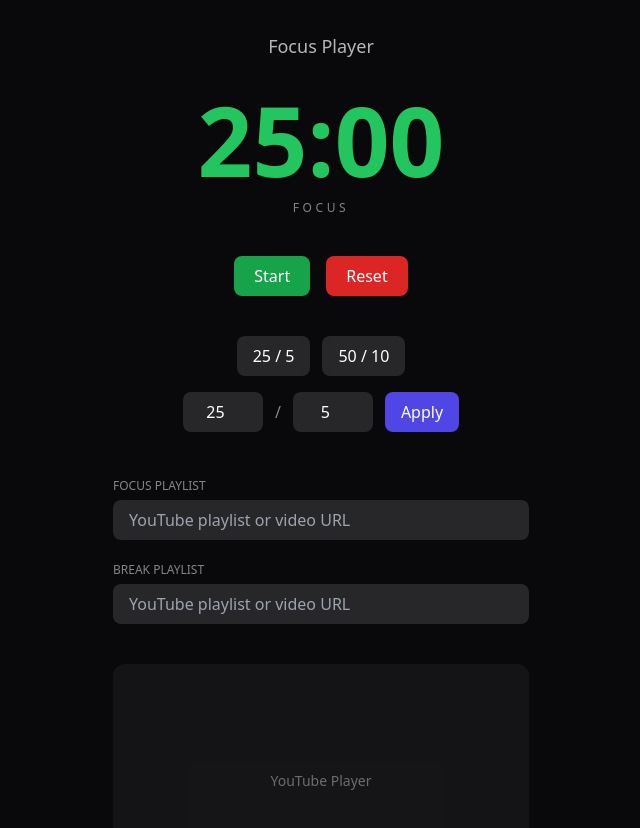
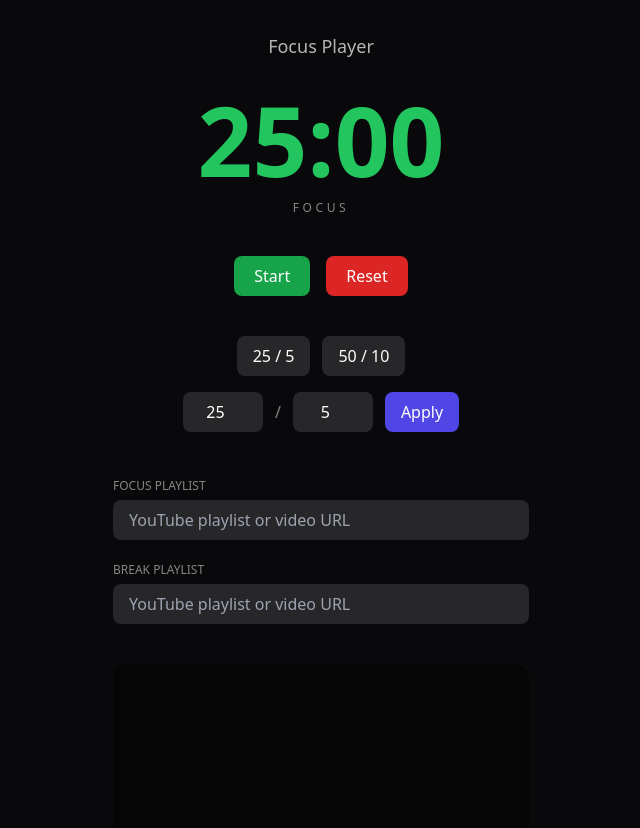
Before and after one commit to Roger-Rodrigues-6/focus-player, a React (Vite) app: page / in a window 1280 px wide. Shown: the top 828 px of the page, without its empty margins (319-959 px from the left). Built offline with nearby package versions, Linux system fonts and the light colour scheme.

Commit message:
chore: configure vite base path for subdirectory deployment

```diff
--- a/src/App.tsx
+++ b/src/App.tsx
@@ -2,6 +2,7 @@ import { useState } from "react"
 import { usePomodoro } from "./features/pomodoro/hooks/usePomodoro"
 import { TimerDisplay } from "./features/pomodoro/components/TimerDisplay"
 import { Controls } from "./features/pomodoro/components/Controls"
+import { YouTubePlayer } from "./features/youtube/components/YouTubePlayer"
 
 function App() {
   const {
@@ -127,7 +128,10 @@ function App() {
         {/* Player Placeholder */}
         <div className="mt-10 rounded-xl overflow-hidden">
           <div className="aspect-video bg-zinc-800 flex items-center justify-center text-sm opacity-40">
-            YouTube Player
+            <YouTubePlayer
+              url={session === "focus" ? focusUrl : breakUrl}
+              shouldPlay={isRunning}
+            />
           </div>
         </div>
 
--- a/vite.config.ts
+++ b/vite.config.ts
@@ -1,7 +1,8 @@
-import { defineConfig } from 'vite'
+import { defineConfig } from 'vitest/config'
 import react from '@vitejs/plugin-react'
 
 export default defineConfig({
+  base: '/projetos/focus-player/',
   plugins: [react()],
   test: {
     globals: true,
```
